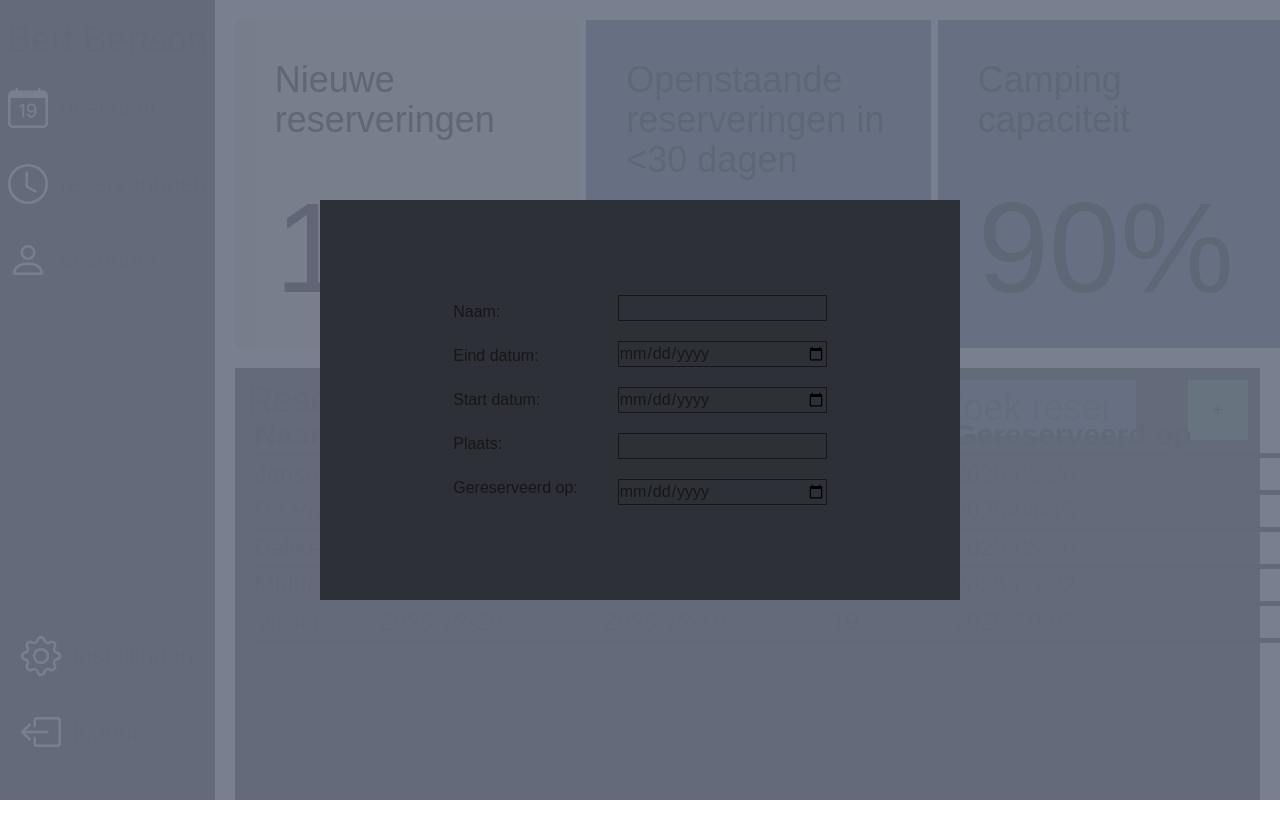
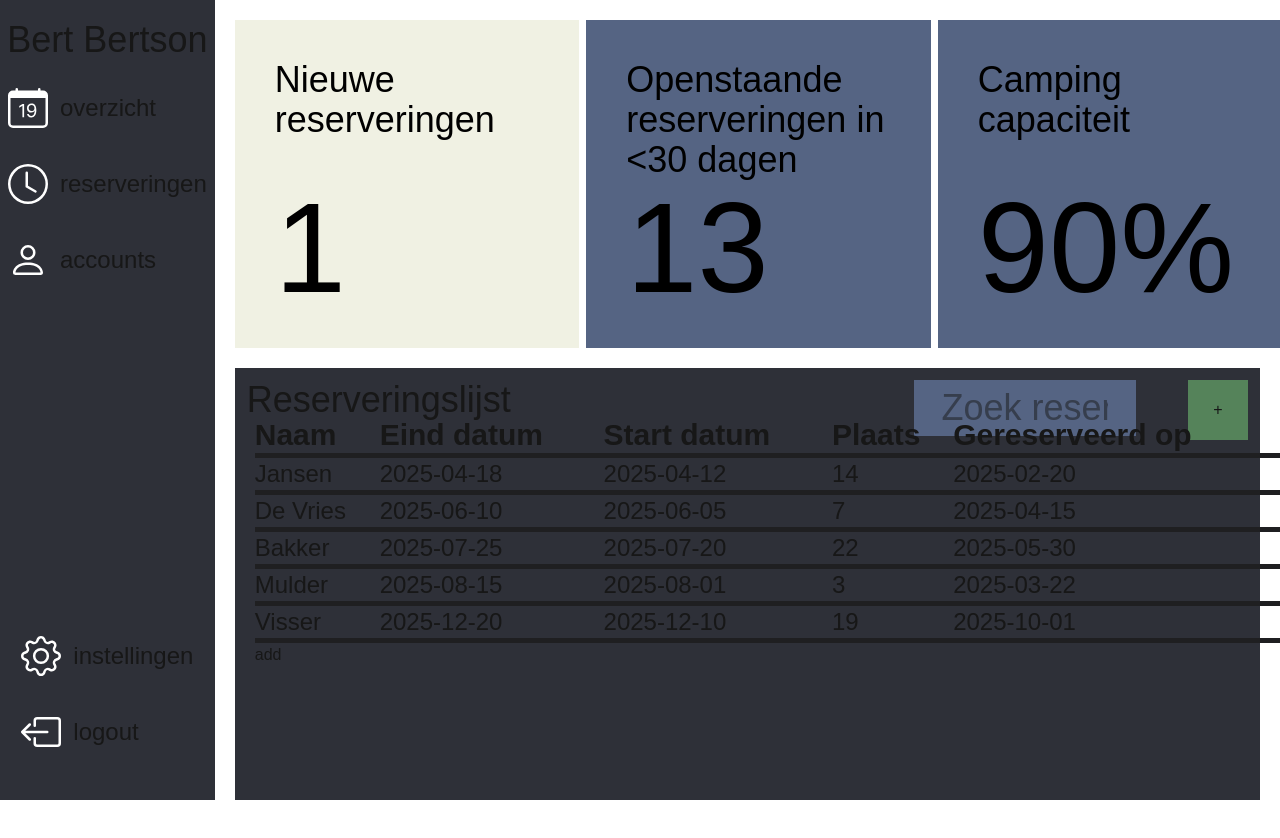
Before and after one commit to Powerboy2015/boer-bert-registratiesysteem, a Next.js app in the folder next.js/: page /reserveringen in a window 1280 px wide. Shown: the top 838 px of the page. Built offline with nearby package versions, Linux system fonts and the light colour scheme.

Commit message:
overlay + add new reservewringenasd

```diff
--- a/next.js/src/app/reserveringen/NieuweReservering/ReserveringOverlay.tsx
+++ b/next.js/src/app/reserveringen/NieuweReservering/ReserveringOverlay.tsx
@@ -1,8 +1,79 @@
-export default function ReserveringOverlay() {
+import { useState } from "react"
+
+type ReserveringInput = {
+    ID: number;
+    Naam: string;
+    plaats: number;
+    start: string;
+    eind: string;
+    reservering: string;
+    reserveringBewerk: string;
+};
+
+
+export default function ReserveringOverlay({ toggle, add }: {
+    toggle: () => void, add: (reservering: ReserveringInput) => void
+}) {
+    const [naam, setNaam] = useState("")
+    const [eindDatum, setEindDatum] = useState("")
+    const [startDatum, setStartDatum] = useState("")
+    const [plaats, setPlaats] = useState(Number)
+    const [gereserveerdDatum, setGereserveerdDatum] = useState("")
+
+
+    function handleClick() {
+        add({
+            ID: 105,
+            Naam: naam,
+            plaats: plaats,
+            start: startDatum,
+            eind: eindDatum,
+            reservering: gereserveerdDatum,
+            reserveringBewerk: "2025-10-11"
+        })
+        toggle()
+    }
+
+
     return (
+        <>
             <div className="fixed flex h-full w-full left-0 justify-center items-center bg-gray-500/90">
-            <div className="bg-[#2E3038] h-1/2 w-1/2 flex items-center justify-center">
-                <div className="w-fit mr-10 gap-5 flex flex-col">
+                <div className="bg-[#2E3038] h-1/2 w-1/2 flex justify-center items-center flex-col text-5xl p-20 relative min-w-fit min-h-fit">
+                    <button className="absolute top-4 right-4" onClick={() => toggle()}>X</button>
+                    <div className="grid grid-cols-2 w-full">
+                        <label htmlFor="Naam">Naam:</label>
+                        <input onChange={(e) => setNaam(e.target.value)} type="text" className="bg-white text-black" />
+                    </div>
+                    <div className="grid grid-cols-2 w-full">
+                        <label htmlFor="Eind datum">Eind datum:</label>
+                        <input onChange={(e) => setEindDatum(e.target.value)} type="date" className="bg-white text-black" />
+                    </div>
+                    <div className="grid grid-cols-2 w-full">
+                        <label htmlFor="Start datum">Start datum:</label>
+                        <input onChange={(e) => setStartDatum(e.target.value)} type="date" className="bg-white text-black" />
+                    </div>
+                    <div className="grid grid-cols-2 w-full">
+                        <label htmlFor="Plaats">Plaats:</label>
+                        <input onChange={(e) => setPlaats(Number(e.target.value))} type="number" className="bg-white text-black" />
+                    </div>
+                    <div className="grid grid-cols-2 w-full">
+                        <label htmlFor="Gereserveerd op">Gereserveerd op:</label>
+                        <input onChange={(e) => setGereserveerdDatum(e.target.value)} type="date" className="bg-white text-black w-full" />
+                    </div>
+                    <button onClick={() => handleClick()} className="absolute bottom-10">send</button>
+                </div>
+            </div>
+        </>
+
+
+    )
+}
+
+
+/*
+
+                <button onClick={() => toggle()}>X</button>
+
 <div>Naam:</div>
                         <div>Eind datum:</div>
                         <div>Start datum:</div>
@@ -15,12 +86,4 @@ export default function ReserveringOverlay() {
                         <input type="date" className="border " />
                         <input type="number" className="border " />
                         <input type="date" className="border " />
-                </div>
-
-
-
-            </div>
-        </div>
-
-    )
-}
+                        */
--- a/next.js/src/app/reserveringen/Widgets/Reserveringen.tsx
+++ b/next.js/src/app/reserveringen/Widgets/Reserveringen.tsx
@@ -1,5 +1,8 @@
+import ReserveringOverlay from "../NieuweReservering/ReserveringOverlay";
+import { useState } from "react";
+
 export default function Reserveringen() {
-  const reserveringen = [
+  const [reserveringen, setReserveringen] = useState([
     {
       UserData_ID: 101,
       Achternaam: "Jansen",
@@ -45,9 +48,35 @@ export default function Reserveringen() {
       ReserveringsDatum: "2025-10-01",
       ReservatieBewerkDatum: "2025-10-11",
     },
-  ];
+  ])
 
-  return (
+  const [overlay, setOverlay] = useState(false)
+
+  function toggleOverlay() {
+    setOverlay(!overlay)
+  }
+
+  function addReservering({ ID, Naam, plaats, start, eind, reservering, reserveringBewerk }: { ID: number, Naam: string, plaats: number, start: string, eind: string, reservering: string, reserveringBewerk: string }) {
+    const nieuw = {
+      UserData_ID: ID,
+      Achternaam: Naam,
+      PlaatsNummer: plaats,
+      DatumAankomst: start,
+      DatumVertrek: eind,
+      ReserveringsDatum: reservering,
+      ReservatieBewerkDatum: reserveringBewerk,
+    }
+    setReserveringen([...reserveringen, nieuw])
+
+
+
+
+  }
+
+
+
+
+  return (<>      {overlay ? <ReserveringOverlay toggle={toggleOverlay} add={addReservering} /> : null}
     <div className="bg-[#2E3038] h-full mx-5">
       <div className="h-1/15 flex w-full">
         <div className="w-1/2 text-4xl m-3">Reserveringslijst</div>
@@ -57,7 +86,7 @@ export default function Reserveringen() {
             placeholder="Zoek reservering "
             type="text"
           />
-          <button className=" bg-[#55835A] h-15 w-15 m-3">+</button>
+          <button onClick={() => toggleOverlay()} className=" bg-[#55835A] h-15 w-15 m-3">+</button>
         </div>
       </div>
       <div className="w-full h-full m-5">
@@ -83,7 +112,19 @@ export default function Reserveringen() {
             ))}
           </tbody>
         </table>
+        <button onClick={() => addReservering({
+          ID: 105,
+          Naam: "Visser",
+          plaats: 19,
+          start: "2025-12-10",
+          eind: "2025-12-20",
+          reservering: "2025-10-01",
+          reserveringBewerk: "2025-10-11"
+        })}>add</button>
       </div>
     </div>
+  </>
+
+
   );
 }
--- a/next.js/src/app/reserveringen/page.tsx
+++ b/next.js/src/app/reserveringen/page.tsx
@@ -1,12 +1,16 @@
+'use client'
+
 import SideBar from "../sidebar/sidebar";
 import NieuweReserveringen from "./Widgets/NieuweReserveringen";
 import OpenstaandeReserveringen from "./Widgets/OpenstaandeReserveringen";
 import Capaciteit from "./Widgets/Capaciteit";
 import Reserveringen from "./Widgets/Reserveringen";
-import ReserveringOverlay from "./NieuweReservering/ReserveringOverlay";
+
 
 export default function reserveringen() {
-  const overlay = true
+
+
+
   return (
     <div className="flex h-full w-full">
       <SideBar />
@@ -17,10 +21,6 @@ export default function reserveringen() {
           <Capaciteit />
         </div>
         <Reserveringen />
-
-        {overlay ? <ReserveringOverlay /> : null}
-
-
       </div>
     </div>
   );
```
Lines whose indentation alone changed are shown as unchanged.
